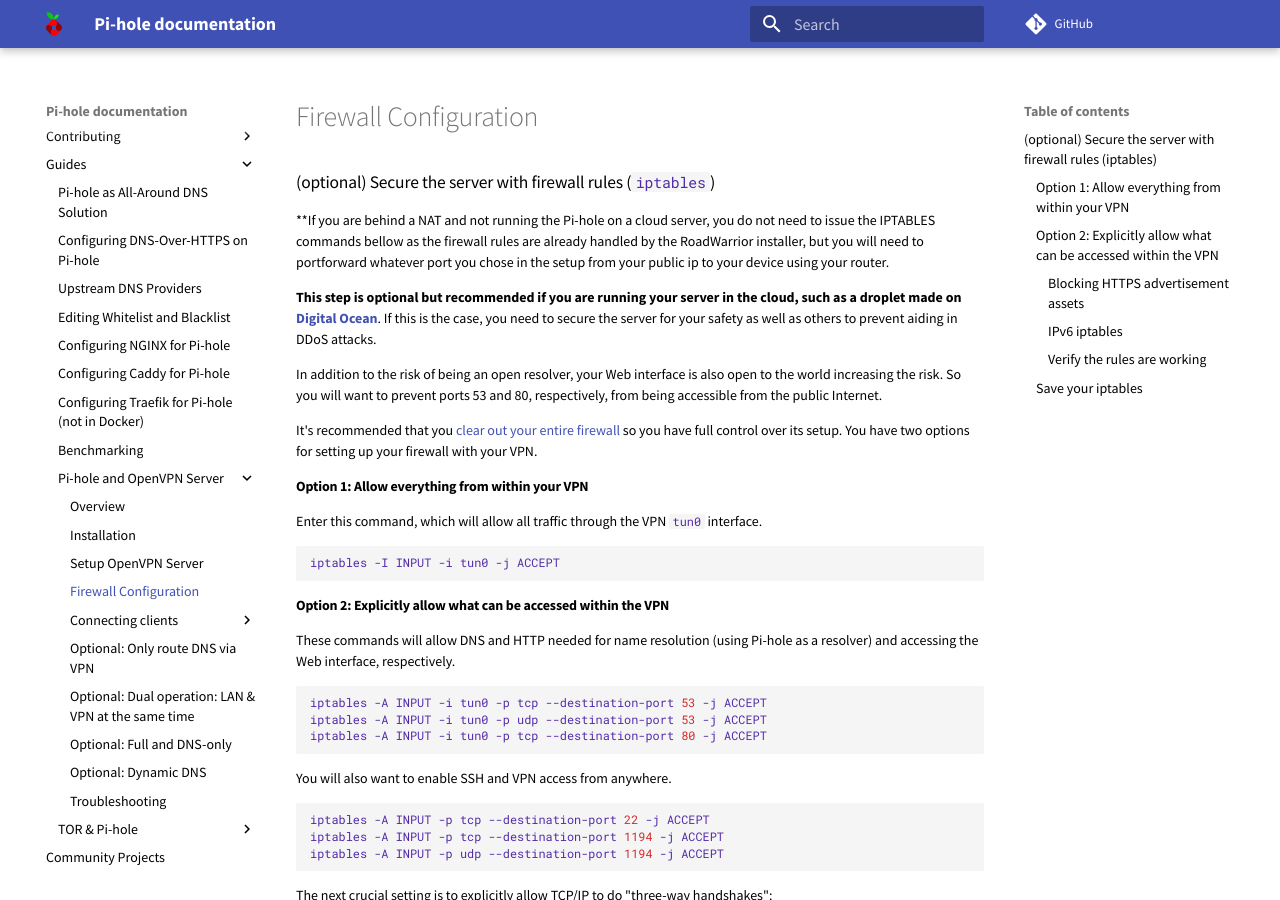
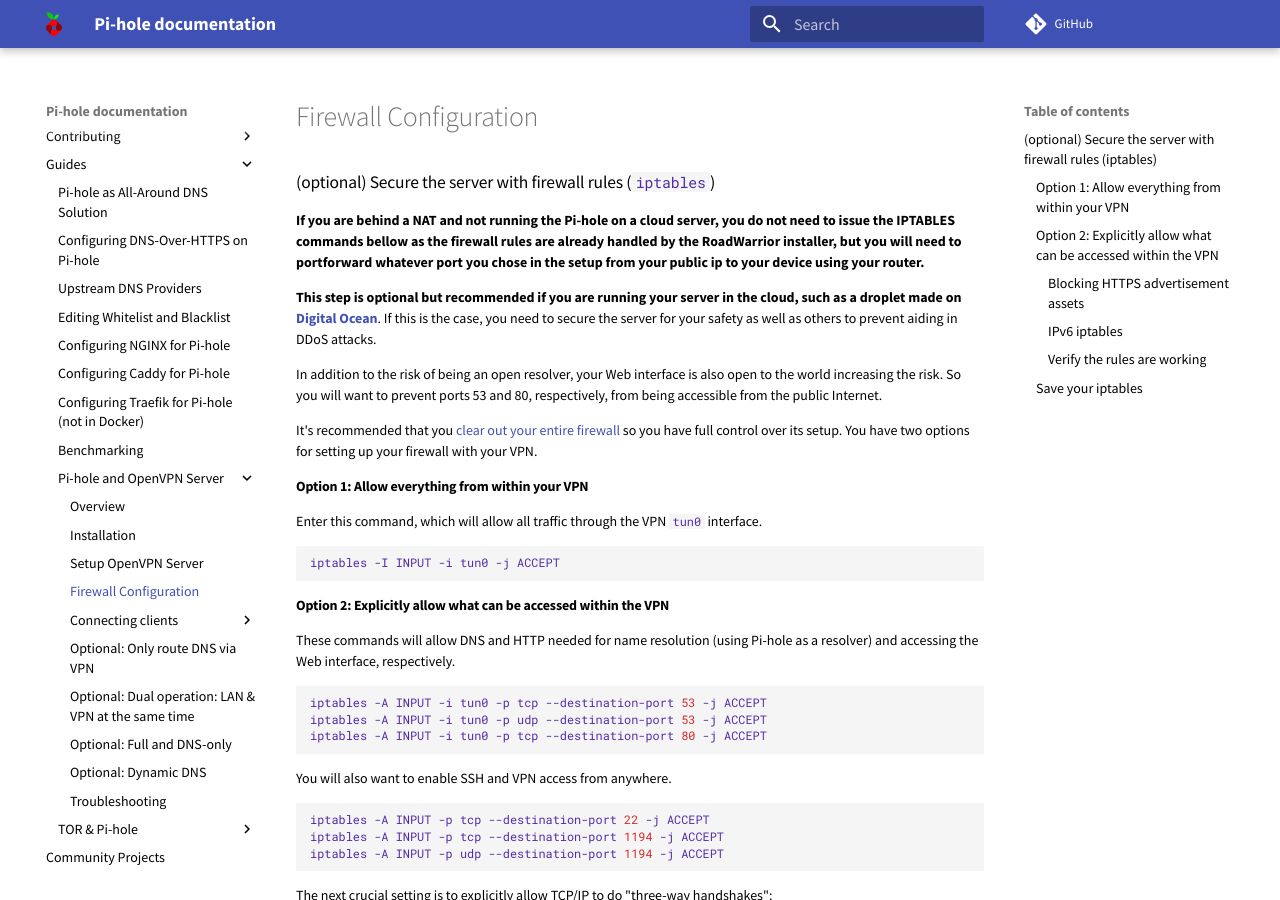
Before and after one commit to pi-hole/docs, an MkDocs documentation site: the page built from docs/guides/vpn/firewall.md, in a window 1280 px wide and 900 px high. Built offline with MkDocs 1.6.1 and Material for MkDocs 9.7.7, drawn with Linux system fonts in a browser that asks for light colours; comment, search, counter and statistics services are not loaded.

```diff
--- a/docs/guides/vpn/firewall.md
+++ b/docs/guides/vpn/firewall.md
@@ -1,6 +1,6 @@
 ### (optional) Secure the server with firewall rules (`iptables`)
 
-**If you are behind a NAT and not running the Pi-hole on a cloud server, you do not need to issue the IPTABLES commands bellow as the firewall rules are already handled by the RoadWarrior installer, but you will need to portforward whatever port you chose in the setup from your public ip to your device using your router.
+**If you are behind a NAT and not running the Pi-hole on a cloud server, you do not need to issue the IPTABLES commands bellow as the firewall rules are already handled by the RoadWarrior installer, but you will need to portforward whatever port you chose in the setup from your public ip to your device using your router.**
 
 **This step is optional but recommended if you are running your server in the cloud, such as a droplet made on [Digital Ocean](https://www.digitalocean.com/?refcode=344d234950e1)**. If this is the case, you need to secure the server for your safety as well as others to prevent aiding in DDoS attacks.
 
```
